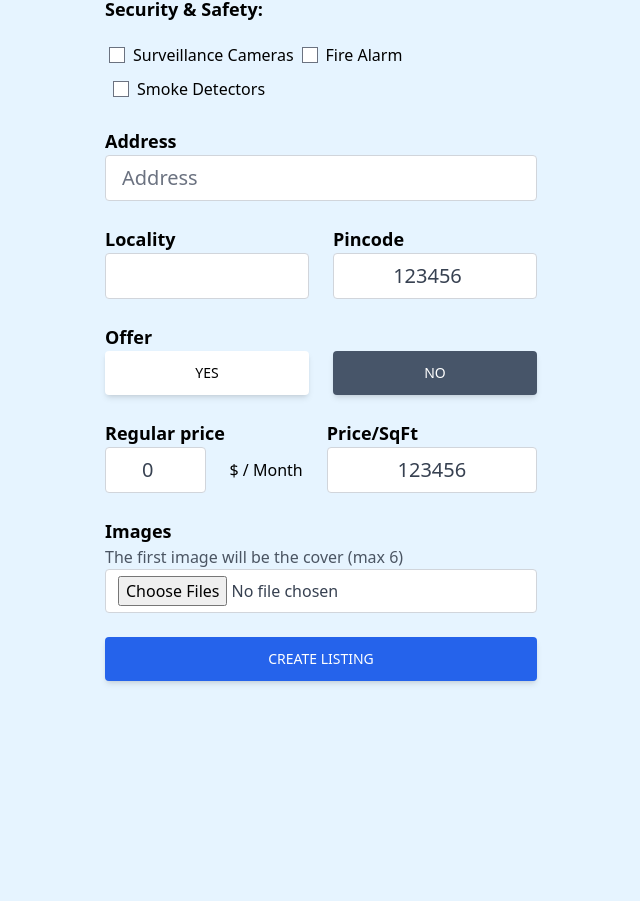
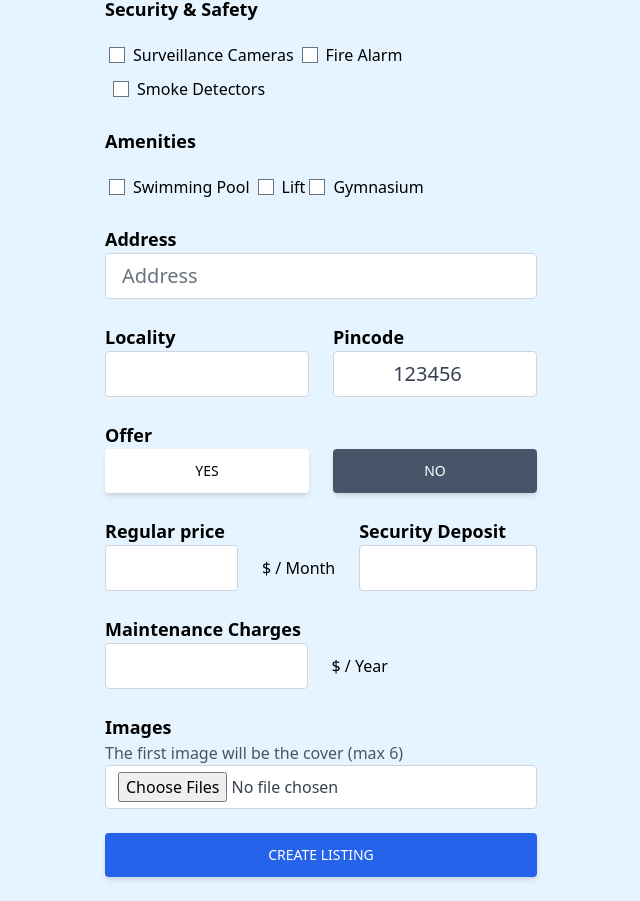
Before and after one commit to B-Varun/PropertyJunction, a React (Create React App) app in the folder propertyjunction/: page /create-listing in a window 1280 px wide. Shown: the part 796-1697 px from the top of the page, without its empty margins (319-959 px from the left). Before the commit the page ends 1501 px from the top, so only its background shows below. Built offline with nearby package versions, Linux system fonts and the light colour scheme; no server answers; sample sign-in values are in the browser's storage.

Commit message:
Created new fields, changed filters, modified home page, offers page

```diff
--- a/propertyjunction/src/pages/CreateListing.jsx
+++ b/propertyjunction/src/pages/CreateListing.jsx
@@ -16,6 +16,7 @@ import { useNavigate } from "react-router-dom";
 export default function CreateListing() {
   const navigate = useNavigate();
   const auth = getAuth();
+  //const sftPrice = regularPrice / builtArea;
   const [loading, setLoading] = useState(false);
   const [formData, setFormData] = useState({
     propertyType: "",
@@ -26,12 +27,13 @@ export default function CreateListing() {
     parking: false,
     furnished: "",
     address: "",
-    description: "",
     offer: false,
-    regularPrice: 0,
-    builtArea: 0,
-    sqftPrice: 0,
-    discountedPrice: 0,
+    regularPrice: "",
+    builtArea: "",
+    sqftPrice: "",
+    discountedPrice: "",
+    securityDeposit: "",
+    maintenanceCharges: "",
     locality: "",
     pincode:123456,
     amenities:"",
@@ -47,7 +49,6 @@ export default function CreateListing() {
     parking,
     address,
     furnished,
-    description,
     offer,
     regularPrice,
     builtArea,
@@ -58,7 +59,18 @@ export default function CreateListing() {
     pincode,
     amenities,
     securitySafety,
+    securityDeposit,
+    maintenanceCharges
   } = formData;
+
+  const calculateSqftPrice = () => {
+    const calculatedSqftPrice = Number((regularPrice / builtArea * 10).toFixed(2));
+    setFormData((prevState) => ({
+      ...prevState,
+      sqftPrice: calculatedSqftPrice,
+    }));
+  };
+
   function onChange(e) {
     let boolean = null;
     if (e.target.value === "true") {
@@ -80,7 +92,12 @@ export default function CreateListing() {
         ...prevState,
         [e.target.id]: boolean ?? e.target.value,
       }));
-    // Handle check box
+
+    // Calculate sqft price
+
+    if (e.target.id === 'regularPrice' || e.target.id === 'builtArea') {
+      calculateSqftPrice();
+    }
 
     }
   }
@@ -168,10 +185,11 @@ export default function CreateListing() {
       </div>
       <form onSubmit={onSubmit}>
       <p className="text-lg mt-6 font-semibold">
-        Property Type:
+        Property Type
         <select className={'ml-1 mt-3 bg-white border-gray-300 rounded transition ease-in-out'}
           id="propertyType"
           value={propertyType}
+          required
           onChange={(e) => setFormData({ ...formData, propertyType: e.target.value })}>
           <option value="">Any</option>
           <option value="house">House</option>
@@ -230,8 +248,6 @@ export default function CreateListing() {
                 id="builtArea"
                 value={builtArea}
                 onChange={onChange}
-                min="50"
-                max="400000000"
                 required
                 className="w-full px-4 py-2 text-xl text-gray-700 bg-white border border-gray-300 rounded transition duration-150 ease-in-out focus:text-gray-700 focus:bg-white focus:border-slate-600 text-center"
               />
@@ -308,7 +324,7 @@ export default function CreateListing() {
         </select>
         </p>
 
-        <p className="text-lg mt-6 font-semibold">Security & Safety:</p>
+        <p className="text-lg mt-6 font-semibold">Security & Safety</p>
         <div className="ml-1 mt-3 space-y-2">
           <label className="inline-flex items-center">
             <input
@@ -362,6 +378,63 @@ export default function CreateListing() {
               }}
             />
             <span className="ml-2">Smoke Detectors</span>
+          </label>
+        </div>
+
+        <p className="text-lg mt-6 font-semibold">Amenities</p>
+        <div className="ml-1 mt-3 space-y-2">
+          <label className="inline-flex items-center">
+            <input
+              type="checkbox"
+              value="swimming pool"
+              checked={amenities.includes("swimming pool")}
+              onChange={(e) => {
+                const isChecked = e.target.checked;
+                setFormData((prevFormData) => ({
+                  ...prevFormData,
+                  amenities: isChecked
+                    ? [...prevFormData.amenities, "swimming pool"]
+                    : prevFormData.amenities.filter((value) => value !== "swimming pool"),
+                }));
+              }}
+            />
+            <span className="ml-2">Swimming Pool</span>
+          </label>
+
+          <label className="ml-2 inline-flex items-center">
+            <input
+              type="checkbox"
+              value="lift"
+              checked={amenities.includes("lift")}
+              onChange={(e) => {
+                const isChecked = e.target.checked;
+                setFormData((prevFormData) => ({
+                  ...prevFormData,
+                  amenities: isChecked
+                    ? [...prevFormData.amenities, "lift"]
+                    : prevFormData.amenities.filter((value) => value !== "lift"),
+                }));
+              }}
+            />
+            <span className="ml-2">Lift</span>
+          </label>
+
+          <label className="ml-1 inline-flex items-center">
+            <input
+              type="checkbox"
+              value="gymnasium"
+              checked={amenities.includes("gymnasium")}
+              onChange={(e) => {
+                const isChecked = e.target.checked;
+                setFormData((prevFormData) => ({
+                  ...prevFormData,
+                  amenities: isChecked
+                    ? [...prevFormData.amenities, "gymnasium"]
+                    : prevFormData.amenities.filter((value) => value !== "gymnasium"),
+                }));
+              }}
+            />
+            <span className="ml-2">Gymnasium</span>
           </label>
         </div>
 
@@ -435,8 +508,6 @@ export default function CreateListing() {
                 id="regularPrice"
                 value={regularPrice}
                 onChange={onChange}
-                min="50"
-                max="400000000"
                 required
                 className="w-full px-4 py-2 text-xl text-gray-700 bg-white border border-gray-300 rounded transition duration-150 ease-in-out focus:text-gray-700 focus:bg-white focus:border-slate-600 text-center"
               />
@@ -447,18 +518,50 @@ export default function CreateListing() {
               )}
             </div>
           </div>
+          {type === "rent" && (
+          <div>
+            <p className="text-lg font-semibold">Security Deposit</p>
+            <input
+              type="number"
+              id="securityDeposit"
+              value={securityDeposit}
+              onChange={onChange}
+              className="w-full px-4 py-2 text-xl text-gray-700 bg-white border border-gray-300 rounded transition duration-150 ease-in-out focus:text-gray-700 focus:bg-white focus:border-slate-600 text-center"
+            />
+          </div>
+          )}
+          {type === "sale" && (
           <div>
             <p className="text-lg font-semibold">Price/SqFt</p>
             <input
               type="disabled"
-              id="pincode"
-              value={pincode}
+              id="sqftPrice"
+              value={sqftPrice}
               onChange={onChange}
-              required
+              disabled
               className="w-full px-4 py-2 text-xl text-gray-700 bg-white border border-gray-300 rounded transition duration-150 ease-in-out focus:text-gray-700 focus:bg-white focus:border-slate-600 text-center"
             />
           </div>
+          )}
         </div>
+
+        <div className="flex items-center mb-6">
+          <div className="">
+            <p className="text-lg font-semibold">Maintenance Charges</p>
+            <div className="flex w-full justify-center items-center space-x-6">
+              <input
+                type="number"
+                id="maintenanceCharges"
+                value={maintenanceCharges}
+                onChange={onChange}
+                required
+                className="w-full px-4 py-2 text-xl text-gray-700 bg-white border border-gray-300 rounded transition duration-150 ease-in-out focus:text-gray-700 focus:bg-white focus:border-slate-600 text-center"
+              />
+              <p className="text-md w-full whitespace-nowrap">$ / Year</p>
+            </div>
+          </div>
+        </div>
+
         {offer && (
           <div className="flex items-center mb-6">
             <div className="">
@@ -469,8 +572,6 @@ export default function CreateListing() {
                   id="discountedPrice"
                   value={discountedPrice}
                   onChange={onChange}
-                  min="50"
-                  max="400000000"
                   required={offer}
                   className="w-full px-4 py-2 text-xl text-gray-700 bg-white border border-gray-300 rounded transition duration-150 ease-in-out focus:text-gray-700 focus:bg-white focus:border-slate-600 text-center"
                 />
--- a/propertyjunction/src/pages/Filters.jsx
+++ b/propertyjunction/src/pages/Filters.jsx
@@ -36,11 +36,11 @@ export default function ApplyFilters() {
       console.log('2');
       // Apply filters to the query
       if (filters.propertyType) {
-        filteredQuery = where(listingsCollection, 'propertyType', '==', filters.propertyType);
+        filteredQuery = query(listingsCollection, where('propertyType', '==', filters.propertyType));
       }
 
       if (filters.type) {
-        filteredQuery = where(listingsCollection, 'type', '==', filters.type);
+        filteredQuery = query(listingsCollection, where('type', '==', filters.type));
       }
 
       if (filters.priceMin) {
--- a/propertyjunction/src/pages/Offers.jsx
+++ b/propertyjunction/src/pages/Offers.jsx
@@ -27,7 +27,6 @@ export default function Offers() {
           listingRef,
           where("offer", "==", true),
           orderBy("timestamp", "desc"),
-          limit(8)
         );
 
         const unsubscribe = onSnapshot(q, (querySnap) => {
@@ -51,33 +50,6 @@ export default function Offers() {
     fetchListings();
   }, []);
 
-  async function onFetchMoreListings() {
-    try {
-      const listingRef = collection(db, "listings");
-      const q = query(
-        listingRef,
-        where("offer", "==", true),
-        orderBy("timestamp", "desc"),
-        startAfter(lastFetchedListing),
-        limit(4)
-      );
-      const querySnap = await getDocs(q);
-      const lastVisible = querySnap.docs[querySnap.docs.length - 1];
-      setLastFetchListing(lastVisible);
-      const listings = [];
-      querySnap.forEach((doc) => {
-        return listings.push({
-          id: doc.id,
-          data: doc.data(),
-        });
-      });
-      setListings((prevState)=>[...prevState, ...listings]);
-      setLoading(false);
-    } catch (error) {
-      toast.error("Could not fetch listing");
-    }
-  }
-
   return (
     <div className="max-w-6xl mx-auto px-3">
       <h1 className="text-3xl text-center mt-6 font-bold mb-6">Offers</h1>
@@ -96,16 +68,6 @@ export default function Offers() {
               ))}
             </ul>
           </main>
-          {lastFetchedListing && (
-            <div className="flex justify-center items-center">
-              <button
-                onClick={onFetchMoreListings}
-                className="bg-white px-3 py-1.5 text-gray-700 border border-gray-300 mb-6 mt-6 hover:border-slate-600 rounded transition duration-150 ease-in-out"
-              >
-                Load more
-              </button>
-            </div>
-          )}
         </>
       ) : (
         <p>There are no current offers</p>
```
Also changed, not shown: propertyjunction/src/pages/Home.jsx (+18 -16 lines).
